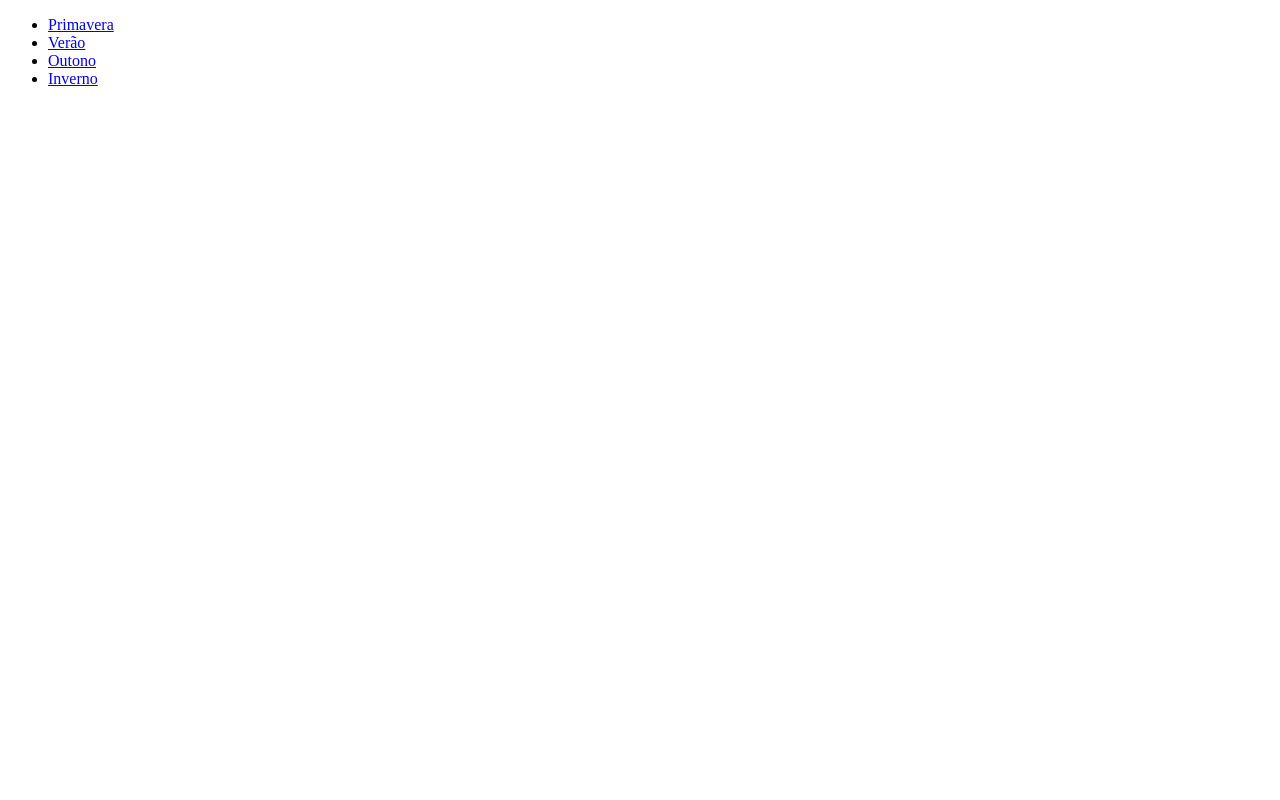
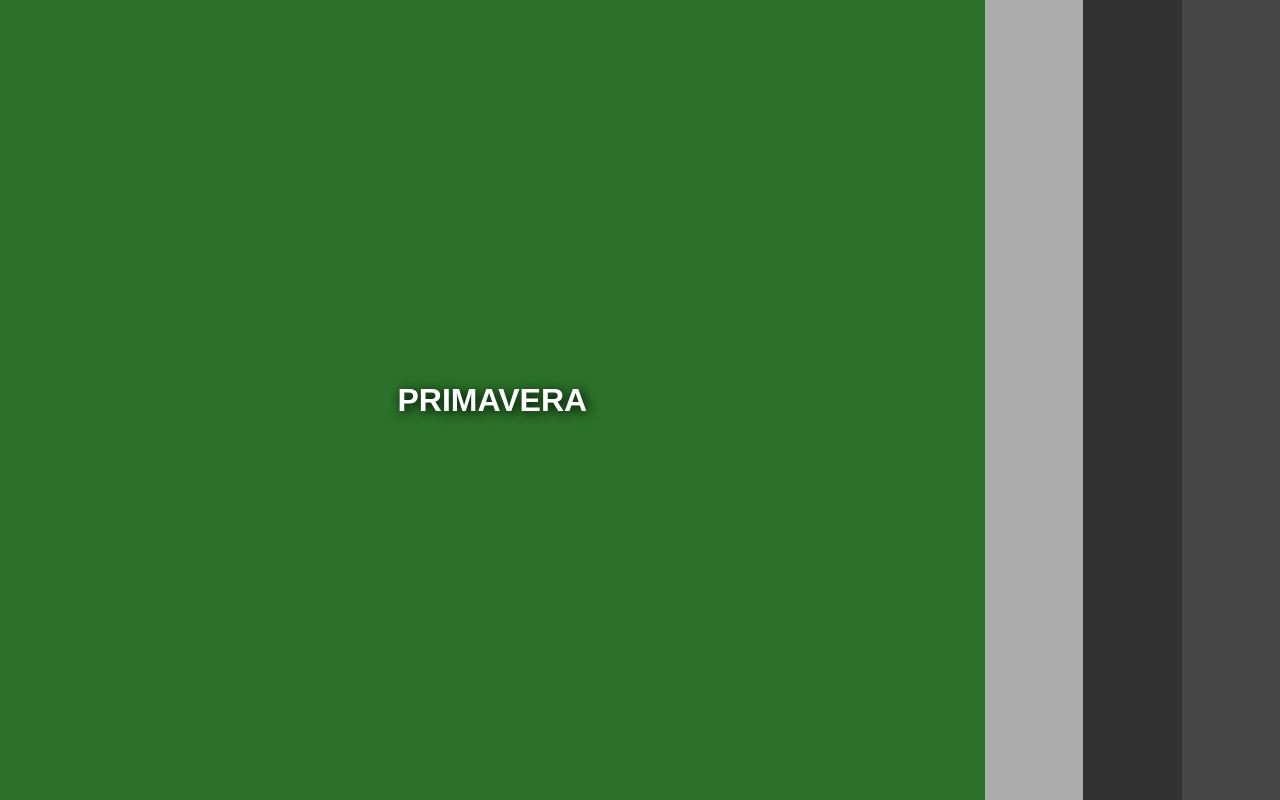
Before and after one commit to higorrocha/menuTelaInteira, a plain HTML site: page index.html in a window 1280 px wide. Drawn offline with Linux system fonts and the light colour scheme.

Commit message:
Colocando o estilo.css e finalizando

```diff
--- /dev/null
+++ b/css/estilo.css
@@ -0,0 +1,81 @@
+body, ul {
+    padding: 0;
+    margin: 0;
+}
+
+.container {
+    width: 100vw;
+    height: 100vh;
+    display: flex;
+    flex-direction: row;
+}
+
+.item {
+    flex-grow: 1;
+    background-position: center;
+    background-size: cover;
+    -webkit-filter: grayscale(100%); /* Safari 6.0 - 9.0 */
+    filter: grayscale(100%);
+    position: relative;
+    list-style: none;
+    transition: all .5s ease-in-out;
+}
+
+.item:hover {
+    flex-grow: 10;
+    -webkit-filter: grayscale(0%);
+    filter: grayscale(0%);
+}
+
+.item a {
+    width: 100%;
+    height: 100%;
+    display: flex;
+    position: absolute;
+    align-items: center;
+    justify-content: center;
+    text-decoration: none;
+}
+
+.text {
+    font-size: 0;
+    font-family: sans-serif;
+    font-weight: bold;
+    text-transform: uppercase;
+    color: #fff;
+    text-decoration: none;
+    transition: all .5s ease-in-out;
+}
+
+.item:hover .text {
+    font-size: 32px;
+    text-shadow: 2px 2px 12px black;
+}
+
+.primeiro {
+    background-color: #2b7129;
+}
+
+.segundo {
+    background-color: #eba52b;
+}
+
+.terceiro {
+    background-color: #a81124;
+}
+
+.quarto {
+    background-color: #005393;
+}
+
+@media screen and (max-width: 768px) {
+
+    .container {
+        flex-direction: column;
+    }
+
+    .text {
+        font-size: 16px;
+    }
+
+}
--- a/index.html
+++ b/index.html
@@ -5,6 +5,7 @@
     <meta name="viewport" id="viewport" content="width=device-width, initial-scale=1.0, user-scalable=no" />
 
     <title>Menu Tela Inteira</title>
+    <link rel="stylesheet" href="css/estilo.css">
 </head>
 <body>
     <nav>
```
